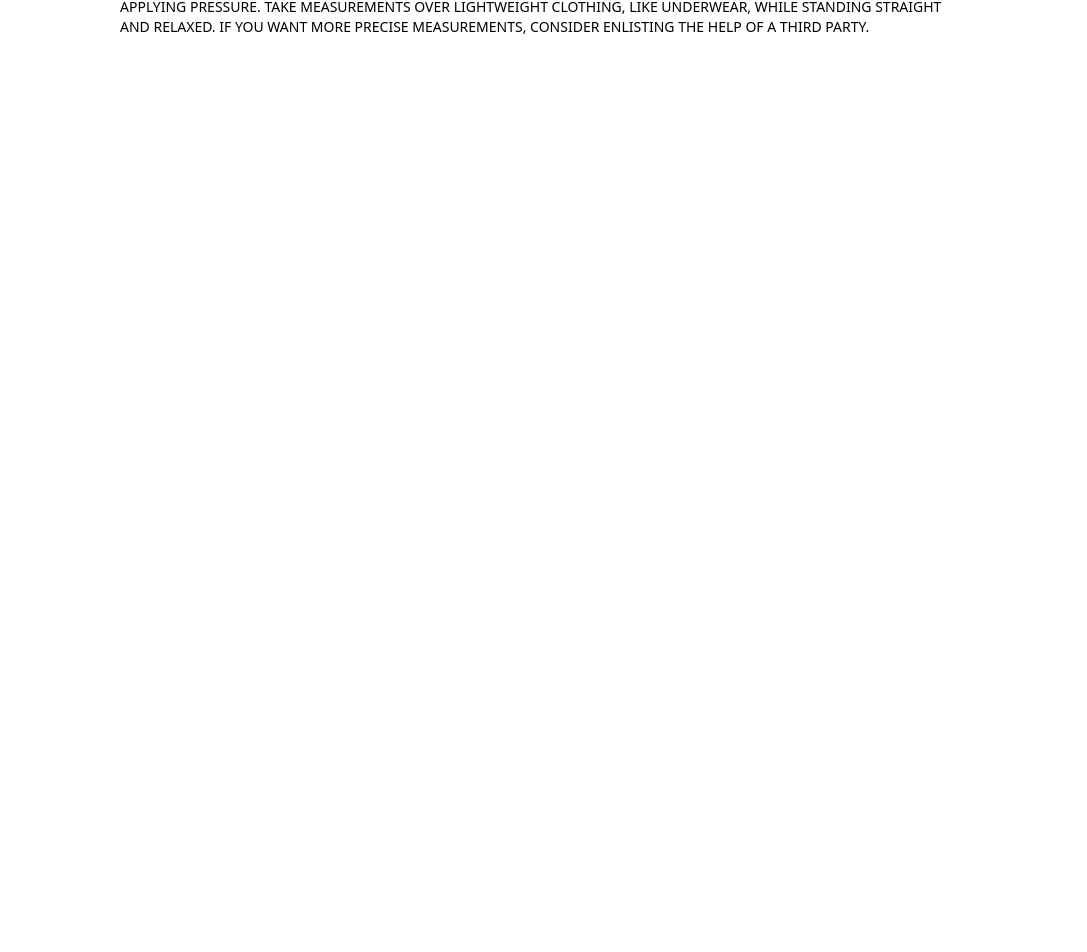
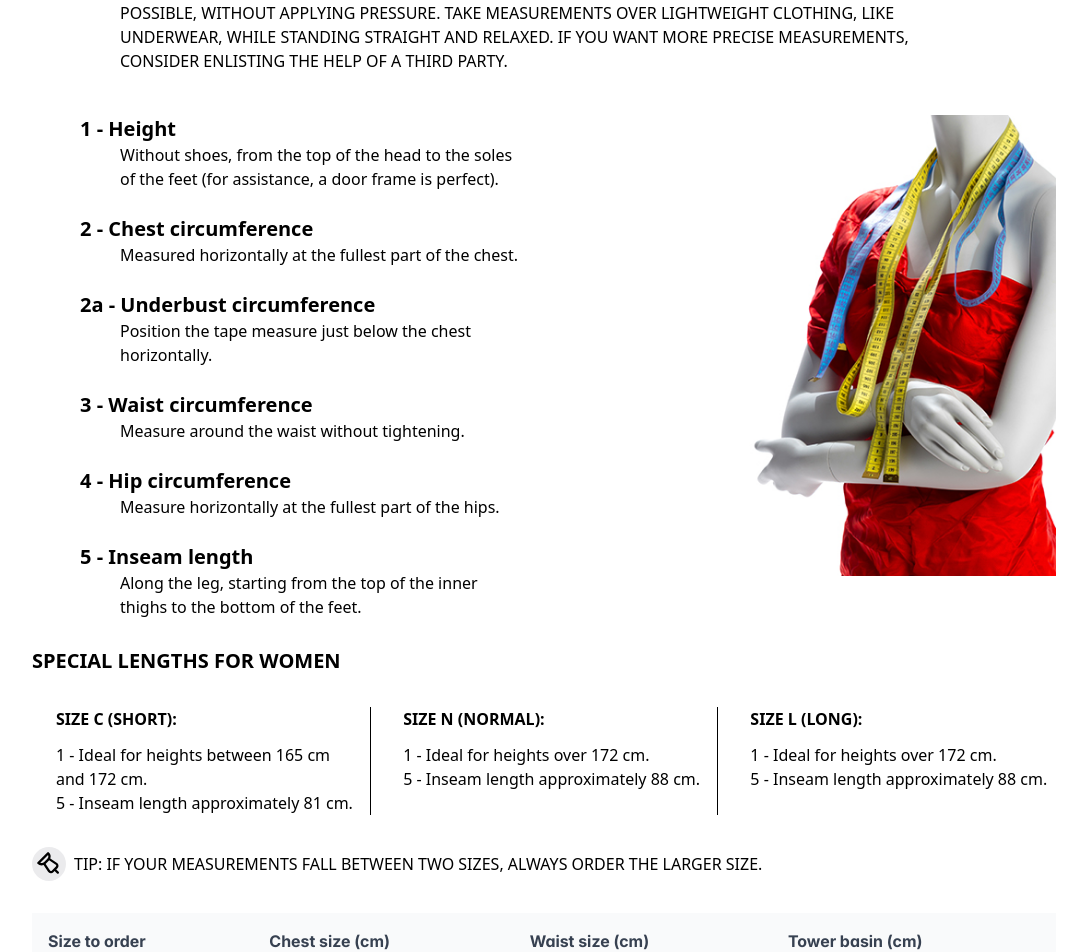
Before and after one commit to abdelhalimlakfifi/frontend_frontoffice_maghrebin, a React (Vite) app: page /SizeGuide in a window 1280 px wide. Shown: the part 233-1185 px from the top of the page, without its empty margins (96-1183 px from the left). Before the commit the page ends 800 px from the top, so only its background shows below. Built offline with nearby package versions, Linux system fonts and the light colour scheme.

Commit message:
Fix styling + responsive design

```diff
--- a/src/components/SizeGuide/SizeGuide.jsx
+++ b/src/components/SizeGuide/SizeGuide.jsx
@@ -5,16 +5,16 @@ import PinImg from '/SizeGuideImg/PinIcon.svg';
 
 import DynamicColumnsDemo from './DynamicColumnsDemo';
 
-export default function SizeGuide() {
+export default function bSizeGuide() {
   return (
     <section className="w-full flex justify-center">
       <div className="w-[80%]">
         {/* Upper Section... */}
         <div className="h-[100px] lg:h-[290px] py-14">
-          <h1 className="uppercase main-black text-2xl lg:text-4xl font-semibold">SIZE GUIDE</h1>
-          <h1 className="uppercase main-black lg:text-2xl font-semibold">Take your measurements carefully!</h1>
+          <h1 className="uppercase main-black text-2xl md:text-3xl lg:text-4xl font-semibold">SIZE GUIDE</h1>
+          <h1 className="uppercase main-black md:text-xl lg:text-2xl font-semibold">Take your measurements carefully!</h1>
 
-          <div className="lg:uppercase main-black text-left text-sm mt-6 mx-5 lg:mx-10 lg:px-12">
+          <div className="main-black text-left text-sm md:text-base mt-6 mx-5 lg:mx-10 lg:px-12 lg:uppercase">
             For accurate sizing, follow these steps: Position the tape measure as close to your body as possible, without applying pressure.
             Take measurements over lightweight clothing, like underwear, while standing straight and relaxed. If you want more precise
             measurements, consider enlisting the help of a third party.
@@ -22,40 +22,40 @@ export default function SizeGuide() {
         </div>
 
         {/* Middle Section */}
-        {/* <div className="flex justify-center ">
-          <ul className="w-[70%] h-[500px]">
+        <div className="flex flex-col lg:flex lg:justify-center lg:flex-row">
+          <ul className="h-[500px] order-2 lg:order-1 lg:w-[70%]">
             {heightSections.map((section, index) => (
-              <li key={index} className="uppercase mb-6">
-                <h1 className="font-semibold text-xl px-12">{section.title}</h1>
-                <p className="font-regular text-sm px-12 ml-10 w-[70%]">{section.content}</p>
+              <li key={index} className="mb-6">
+                <h1 className="font-semibold text-xl lg:px-12">{section.title}</h1>
+                <p className="font-regular text-sm md:text-base md:tex lg:px-12 ml-10 w-[70%]">{section.content}</p>
               </li>
             ))}
           </ul>
-          <div className="w-[30%] h-[500px]">
+          <div className="h-2/4 w-2/4 lg:w-[30%] lg:h-[500px] order-1 lg:order-2 mx-auto mt-44 mb-5 lg:mt-0 lg:mb-0">
             <img src={SizeImg} />
           </div>
-        </div> */}
+        </div>
 
         {/* Pre table section */}
-        {/* <section>
-          <h1 className="mb-8 uppercase font-semibold text-xl">Special lengths for women</h1>
+        <section className="mt-20 md:14 lg:my-0">
+          <h1 className="my-8 lg:mb-8 uppercase font-semibold text-xl">Special lengths for women</h1>
           <div className="flex justify-around mb-8">
             {womenSpecialLengths.flatMap((item, index) => [
-              <div key={index} className="w-[400px] ml-6">
+              <div key={index} className="w-[400px] ml-2 lg:ml-6">
                 <h1 className="mb-3 uppercase font-semibold">{item.title}</h1>
                 {item.description.map((desc, idx) => (
                   <p key={idx}>{desc}</p>
                 ))}
               </div>,
-              index !== womenSpecialLengths.length - 1 && <div key={`divider-${index}`} className="bg-black w-[2px] h-[100px]"></div>,
+              index !== womenSpecialLengths.length - 1 && <div key={`divider-${index}`} className="bg-black w-[3px] lg:w-[2px] mx-2"></div>,
             ])}
           </div>
           <div className="flex items-center space-x-2 ">
             <img src={PinImg} className="h-[34px] w-auto" />
             <p className="uppercase">Tip: If your measurements fall between two sizes, always order the larger size.</p>
           </div>
-        </section> */}
-        {/* <DynamicColumnsDemo /> */}
+        </section>
+        <DynamicColumnsDemo />
       </div>
     </section>
   );
```
